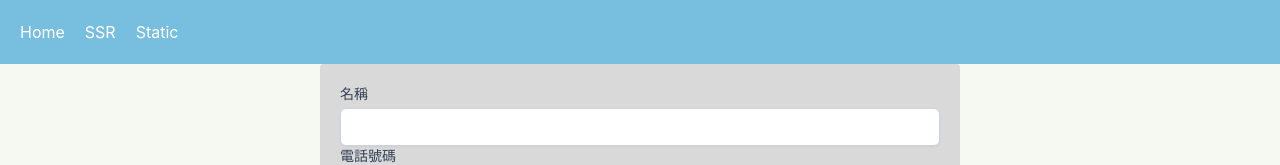
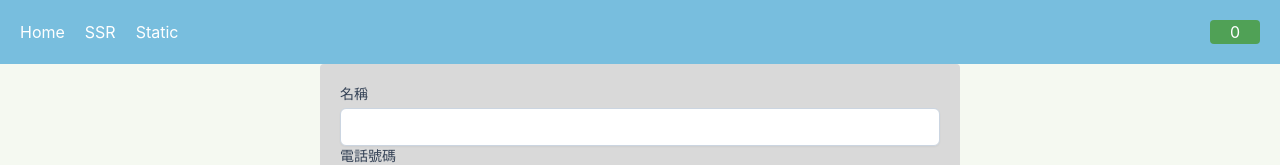
Before and after one commit to DDGG0531/quick-try-next-ts, a Next.js app: page / in a window 1280 px wide. Shown: the top 165 px of the page. Built offline with nearby package versions, Linux system fonts and the light colour scheme.

Commit message:
add count on header

```diff
--- a/components/header.tsx
+++ b/components/header.tsx
@@ -1,7 +1,8 @@
 import Link from 'next/link'
-import React from 'react'
+import React, { useState } from 'react'
 
 export default function Header() {
+  const [count, setCount] = useState(0)
   return (
     <div className="sticky top-0 flex gap-5 bg-blue-300 p-5 text-white">
       <Link href="/">
@@ -15,6 +16,15 @@ export default function Header() {
       <Link href="/static">
         <a>Static</a>
       </Link>
+
+      <div
+        className="ml-auto cursor-pointer rounded bg-green px-5 text-center"
+        onClick={() => {
+          setCount(count + 1)
+        }}
+      >
+        {count}
+      </div>
     </div>
   )
 }
```
